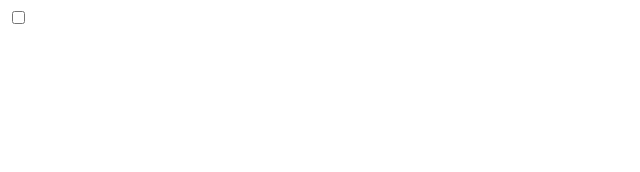
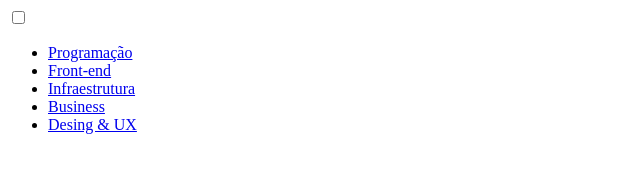
Before and after one commit to juliatw/AluraBooks2024-2B, a plain HTML site: page index.html in a window 1280 px wide. Shown: the whole page, without its empty margins (0-640 px from the left). Drawn offline with Linux system fonts and the light colour scheme.

Commit message:
Add files via upload

```diff
--- a/index.html
+++ b/index.html
@@ -12,8 +12,35 @@
         <div>
             <input type="checkbox" id="menu" class="container__botao">
             <label for="menu">
-                <span class="cabecalho__menu-hamburguer container__imagem"></span>
+                <span class="cabeçalho__menu-hamburguer container__imagem"></span>
             </label>
+            <ul class="lista-menu">
+
+                <li class="lista-menu__item">
+                <a href="#" class="lista-menu__link">Programação</a>
+            </li>
+
+
+                <li class="lista-menu__item">
+                <a href="#" class="lista-menu__link">Front-end</a>
+            </li>
+
+
+                <li class="lista-menu__item">
+                <a href="#" class="lista-menu__link">Infraestrutura</a>
+            </li>
+
+
+                <li class="lista-menu__item">
+                <a href="#" class="lista-menu__link">Business</a>
+            </li>
+
+
+                <li class="lista-menu__item">
+                <a href="#" class="lista-menu__link">Desing & UX</a>
+            </li>
+
+            </ul>
         </div>
     </header>
 
```
Also changed, not shown: img/Polygon 1 (Stroke).png (added).
